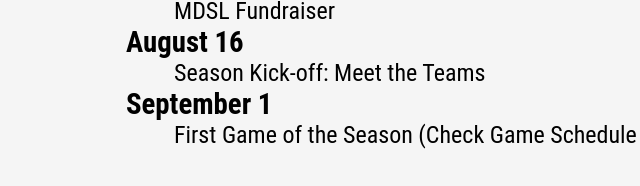
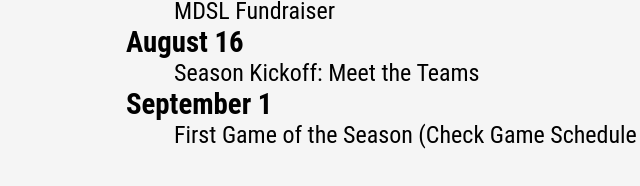
Before and after one commit to illeiva2/Frontend, a plain HTML site: page index.html in a window 1280 px wide. Shown: the part 514-700 px from the top of the page, 66-706 px from the left. Drawn offline with Linux system fonts and the light colour scheme.

Commit message:
Fin task4

```diff
--- a/index.html
+++ b/index.html
@@ -29,7 +29,7 @@
             <h3>August 4</h3>
             <p>MDSL Fundraiser</p>
             <h3>August 16</h3>
-            <p>Season Kick-off: Meet the Teams</p>
+            <p>Season Kickoff: Meet the Teams</p>
             <h3>September 1</h3>
             <p>First Game of the Season (Check Game Schedule for details)</p>
         </section>
```
